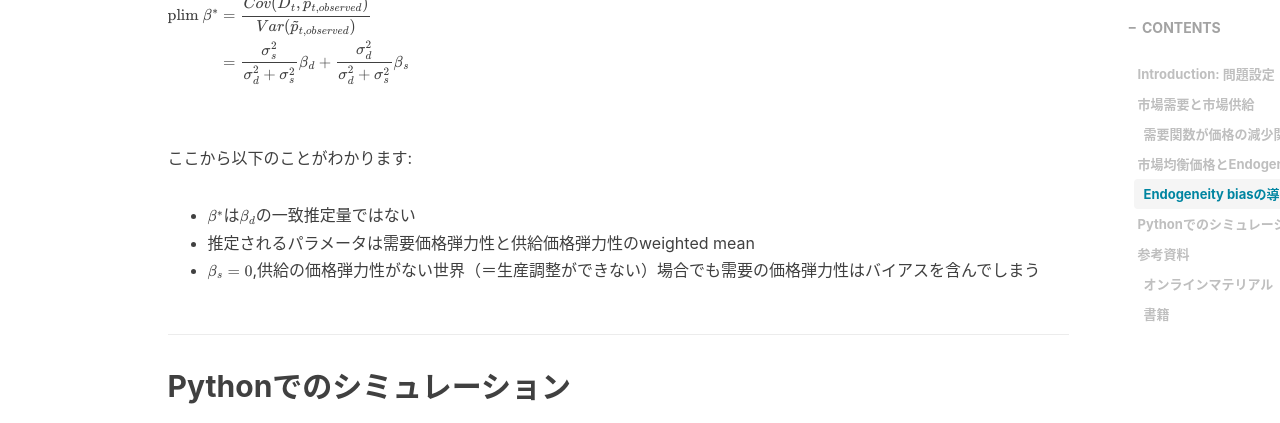
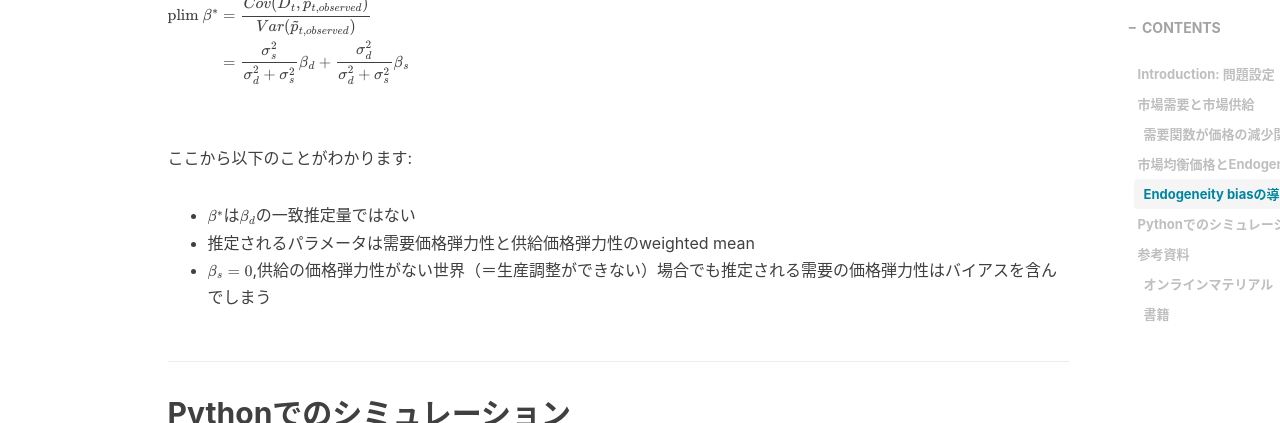
Before and after one commit to RyoNakagami/RyoNakagami.github.io, a Jekyll site: the page built from _posts/2022-04-02-why-difficult-toidentify-price-elasticity-of-demand.md, in a window 1280 px wide and 900 px high, scrolled down 5308 px, cut to the strip 0-423 px from the top of the window. Built offline with Jekyll 4.4.1, drawn with Linux system fonts in a browser that asks for light colours; nearby versions of some CDN libraries; comment, search, counter and statistics services are not loaded.

Commit message:
FIX price elasticity

```diff
--- a/_posts/2022-04-02-why-difficult-toidentify-price-elasticity-of-demand.md
+++ b/_posts/2022-04-02-why-difficult-toidentify-price-elasticity-of-demand.md
@@ -211,7 +211,7 @@ $$
 
 - $\beta^*$は$\beta_d$の一致推定量ではない
 - 推定されるパラメータは需要価格弾力性と供給価格弾力性のweighted mean
-- $\beta_s = 0$,供給の価格弾力性がない世界（＝生産調整ができない）場合でも需要の価格弾力性はバイアスを含んでしまう
+- $\beta_s = 0$,供給の価格弾力性がない世界（＝生産調整ができない）場合でも推定される需要の価格弾力性はバイアスを含んでしまう
 
 ## Pythonでのシミュレーション
 
```
